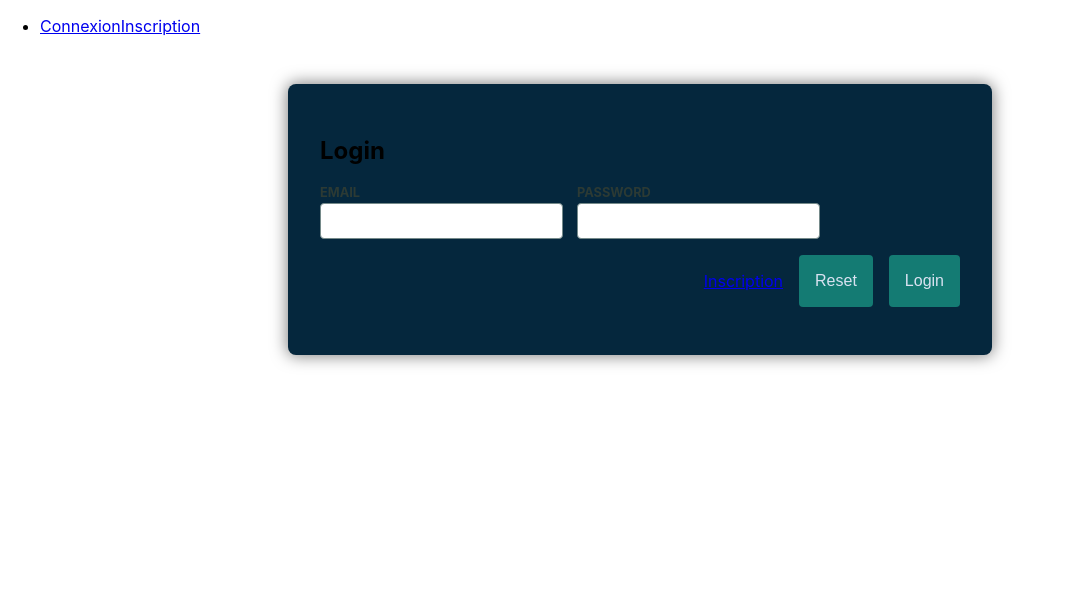
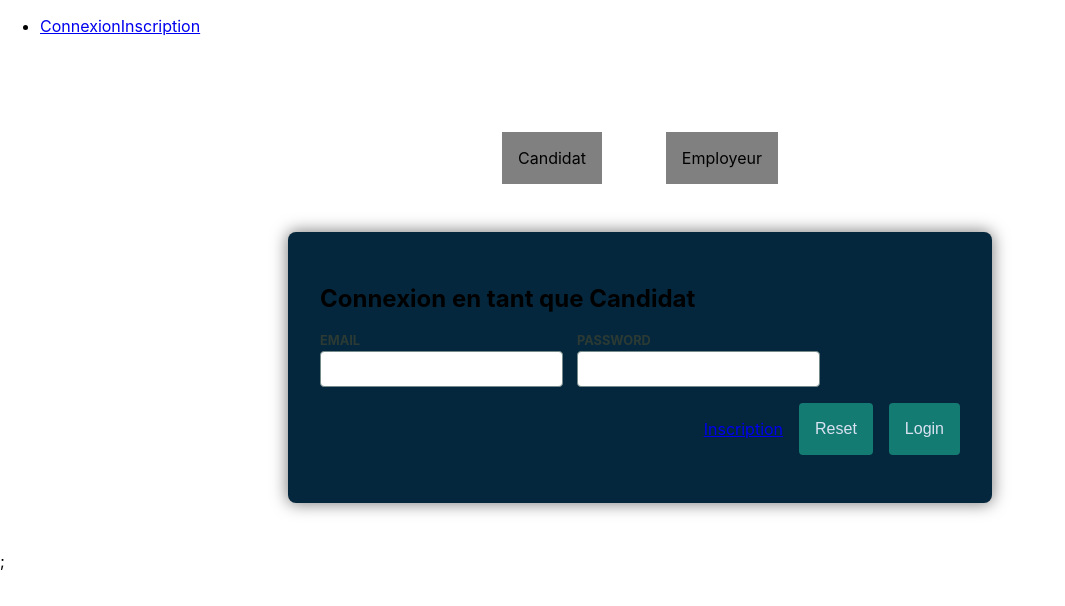
Before and after one commit to MyriamAssam/ProjetJob, a React (Create React App) app in the folder Frontend/: page /connexion in a window 1280 px wide. Shown: the top 606 px of the page, without its empty margins (0-1065 px from the left). Built offline with nearby package versions, Linux system fonts and the light colour scheme.

Commit message:
Connexion en tant qu'employeur ou candidat

```diff
--- a/Frontend/src/components/login/Login.jsx
+++ b/Frontend/src/components/login/Login.jsx
@@ -2,7 +2,10 @@ import "./Login.css";
 import { Link, NavLink } from "react-router-dom";
 import { AuthContext } from "../context/AuthContext";
 import { useContext } from "react";
-export default function Login() {
+
+
+export default function Login(props) {
+
     const auth = useContext(AuthContext);
     function authSubmitHandler(event) {
         event.preventDefault();
@@ -17,8 +20,10 @@ export default function Login() {
         console.log(auth);
     }
     return (
+        <div>
+            {props.type == "Candidat" ? (
             <form onSubmit={authSubmitHandler}>
-            <h2>Login</h2>
+                <h2>Connexion en tant que Candidat</h2>
 
                 <div className="controles-row">
                     <div className="controles no-margin">
@@ -46,5 +51,38 @@ export default function Login() {
                     </button>
                 </p>
             </form>
+            ) : (
+                <form onSubmit={authSubmitHandler}>
+                <h2>Connexion en tant qu'employeur</h2>
+
+                <div className="controles-row">
+                    <div className="controles no-margin">
+                        <label htmlFor="email">Email</label>
+                        <input id="email" type="email" name="email" required />
+                    </div>
+
+                    <div className="controles no-margin">
+                        <label htmlFor="password">Password</label>
+                        <input id="password" type="password" name="password" required />
+                    </div>
+                </div>
+                <div></div>
+                <p className="form-actions">
+                    <p>
+                        <Link to="/inscription">Inscription</Link>
+                        <NavLink />
+                    </p>
+
+                    <button className="boutonLog boutonLog-flat" type="reset">
+                        Reset
+                    </button>
+                    <button className="boutonLog" type="submit">
+                        Login
+                    </button>
+                </p>
+            </form>
+            )}
+        </div>
+
     );
 }
--- a/Frontend/src/containers/Connexion.jsx
+++ b/Frontend/src/containers/Connexion.jsx
@@ -1,5 +1,20 @@
 import Login from "../components/login/Login";
+import { useState } from 'react';
 
 export default function Connexion() {
-    return <Login/>;
+    const [ typeCompte, setTypeCompte ] = useState("Candidat");
+
+    return (
+        <div>
+            <div className="typeCompte">
+                <a onClick={() => setTypeCompte("Candidat")}>Candidat</a>
+                <a onClick={() => setTypeCompte("Employeur")}>Employeur</a>
+            </div>
+
+            <Login type={typeCompte}/>;
+        </div>
+
+    );
+
+
 };
```
Lines whose indentation alone changed are shown as unchanged.
